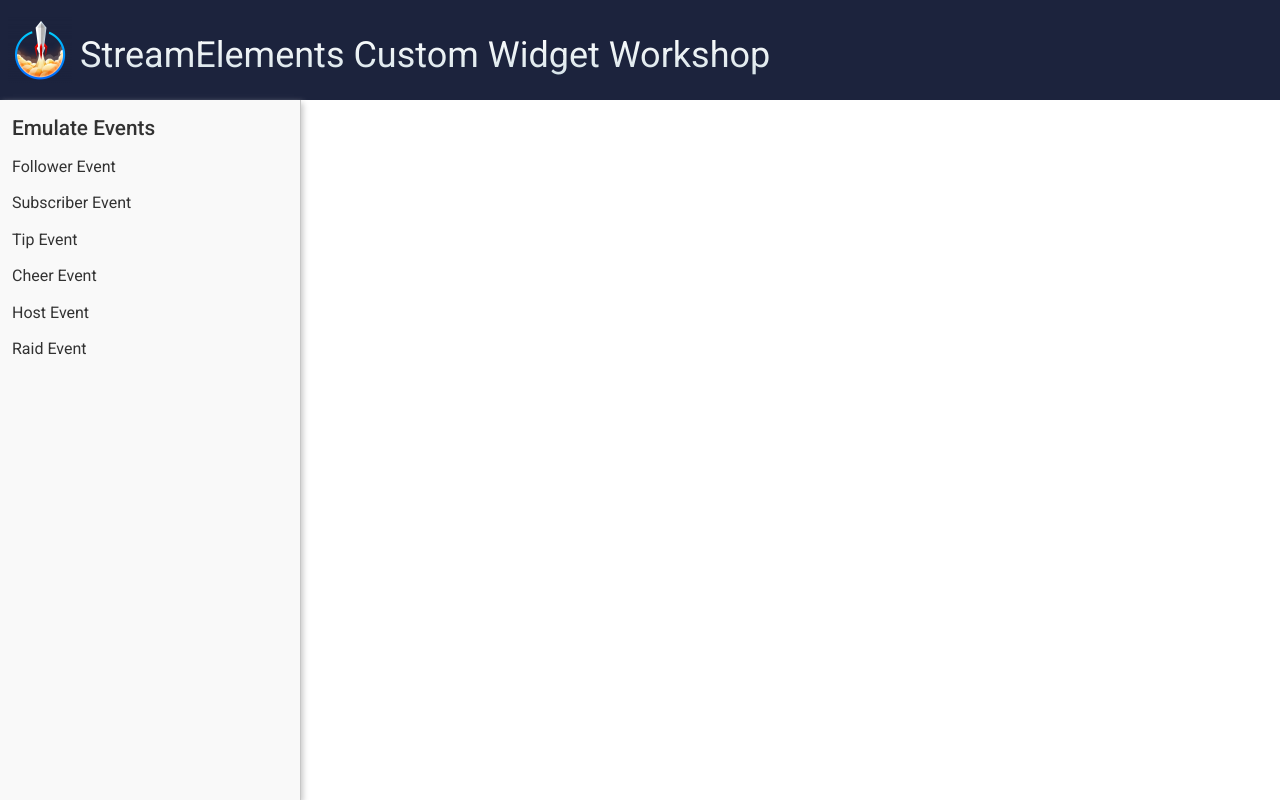
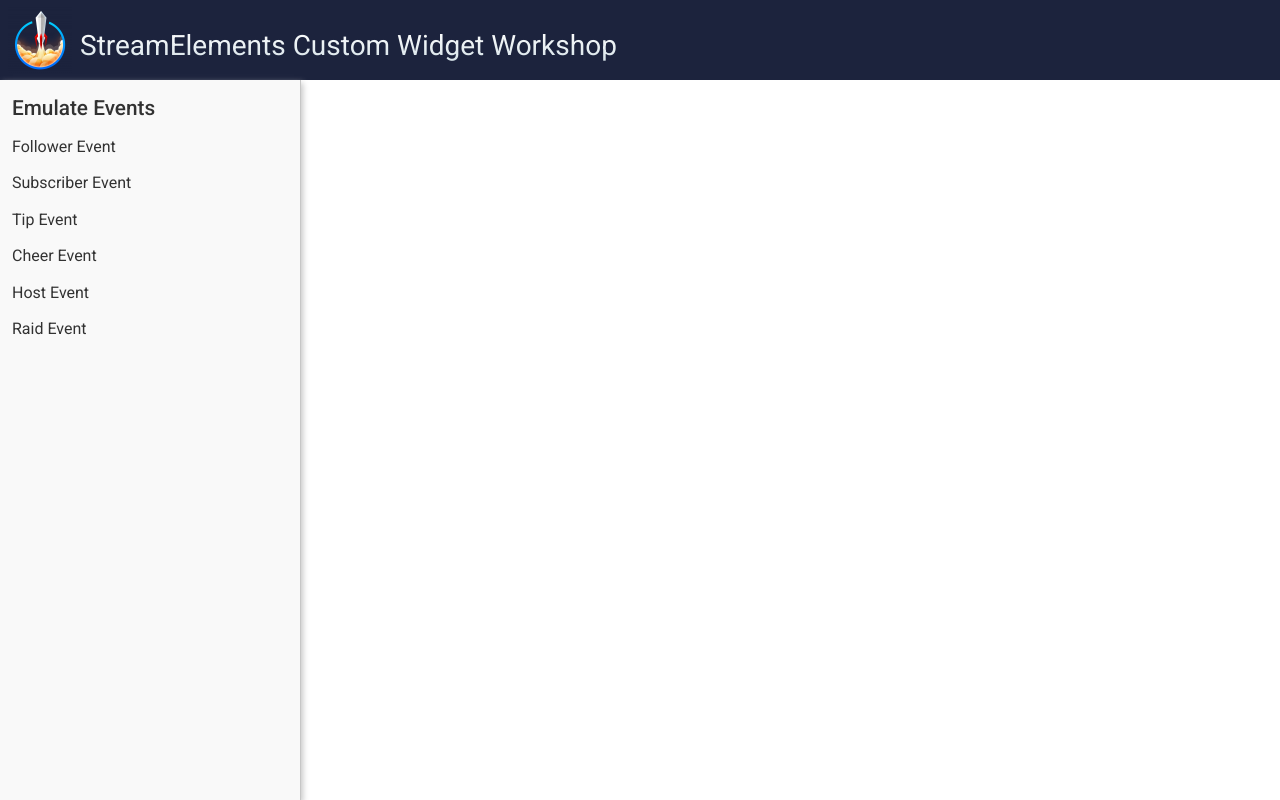
Before and after one commit to JasonDiBabbo/SE-CustomWidget-Workshop, an Angular app: page / in a window 1280 px wide. Built offline with nearby package versions, Linux system fonts and the light colour scheme.

Commit message:
Changed header styles

```diff
--- a/src/app/app.component.css
+++ b/src/app/app.component.css
@@ -8,7 +8,7 @@
 
 .app-header {
   flex-grow: 0;
-  height: 100px;
+  height: 80px;
 
   background-color: rgb(28, 35, 61);
 }
@@ -24,7 +24,7 @@
 }
 
 .app-header-text {
-  font-size: 2.25rem;
+  font-size: 1.75rem;
   font-weight: 400;
   margin: 10px 0 0 8px;
 
```
